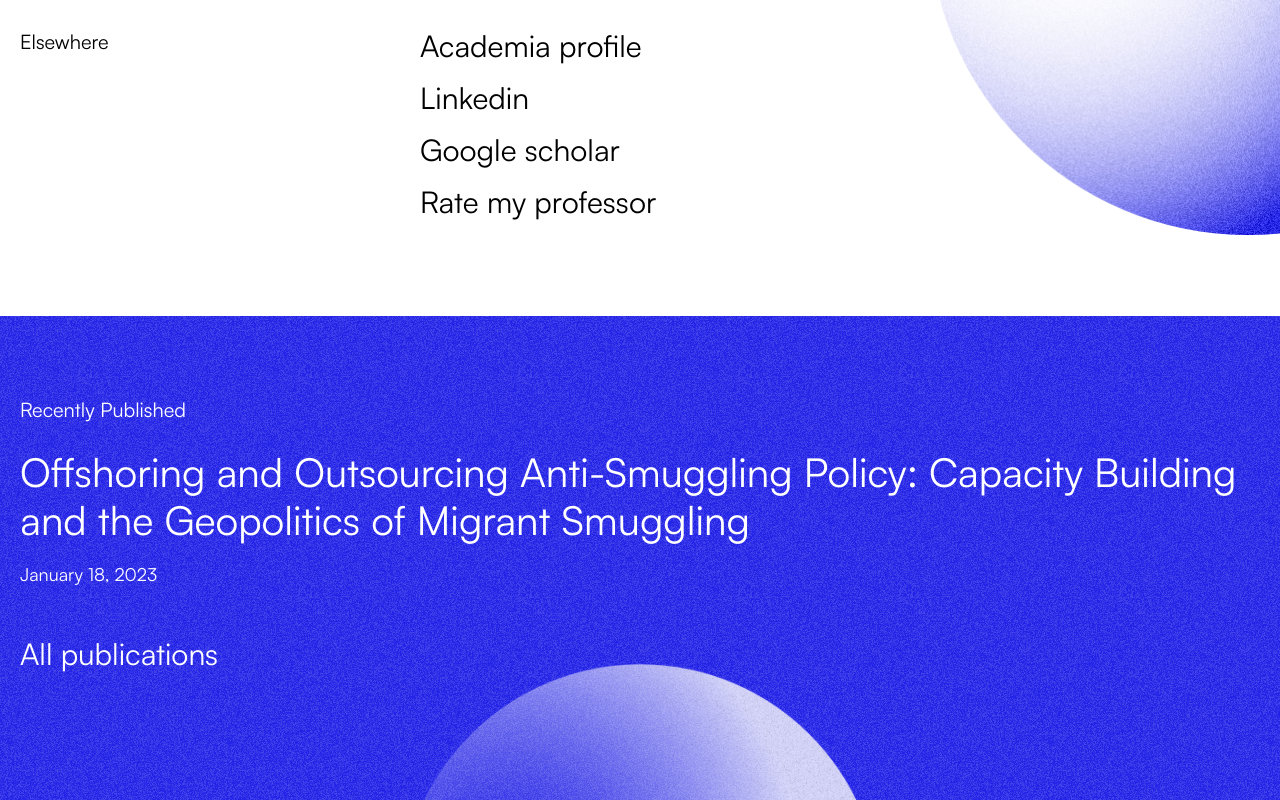
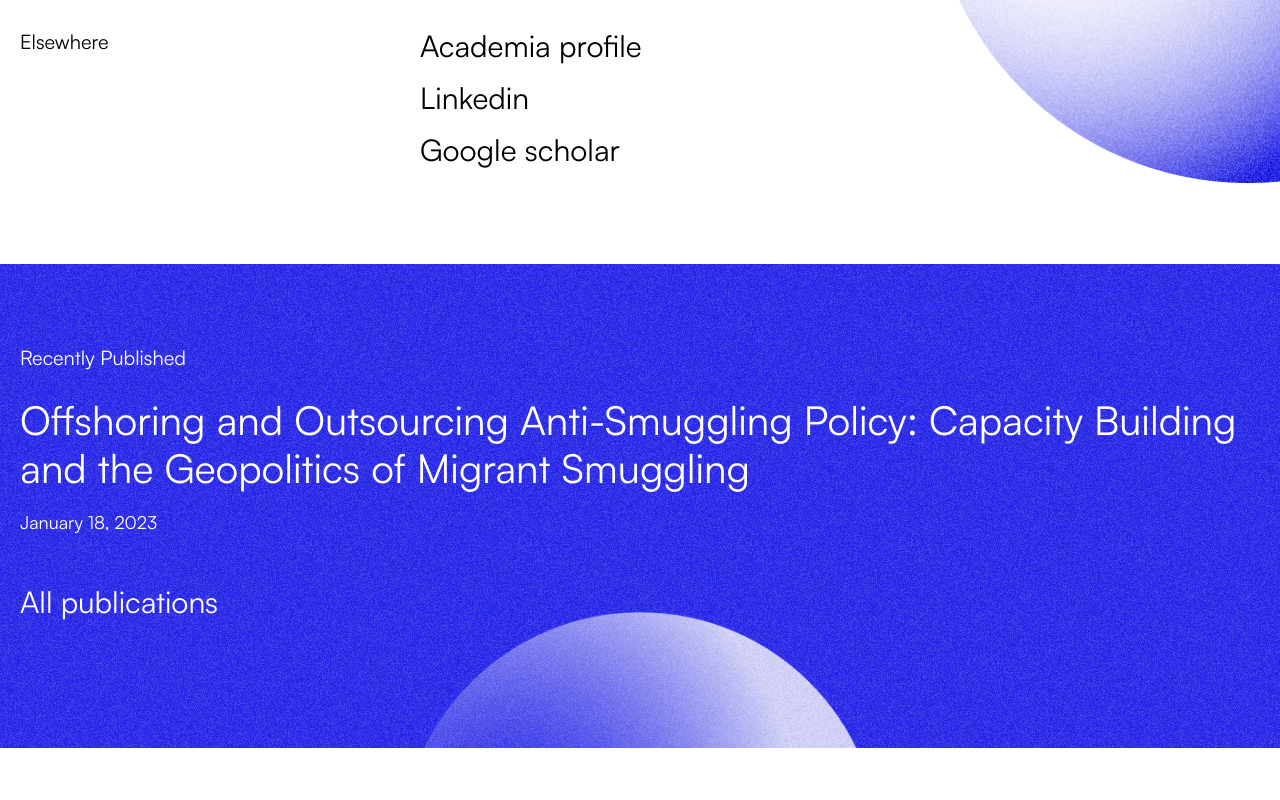
Before and after one commit to cmkshaw/coreyrobinson2022, a Next.js app: page / in a window 1280 px wide. Shown: the part 1158-1958 px from the top of the page. After the commit the page ends 1906 px from the top, so only its background shows below. Built offline with nearby package versions, Linux system fonts and the light colour scheme; no server answers.

Commit message:
Rm rate my professor

```diff
--- a/components/content/elsewhere.tsx
+++ b/components/content/elsewhere.tsx
@@ -36,16 +36,6 @@ const Elsewhere = () => {
               Google scholar
             </a>
           </li>
-          <li className="pb-4">
-            <a
-              className="hover:underline"
-              target="_blank"
-              rel="noopener noreferrer"
-              href="https://www.ratemyprofessors.com/ShowRatings.jsp?tid=2584498#ratingsList"
-            >
-              Rate my professor
-            </a>
-          </li>
         </ul>
       </div>
     </section>
```
